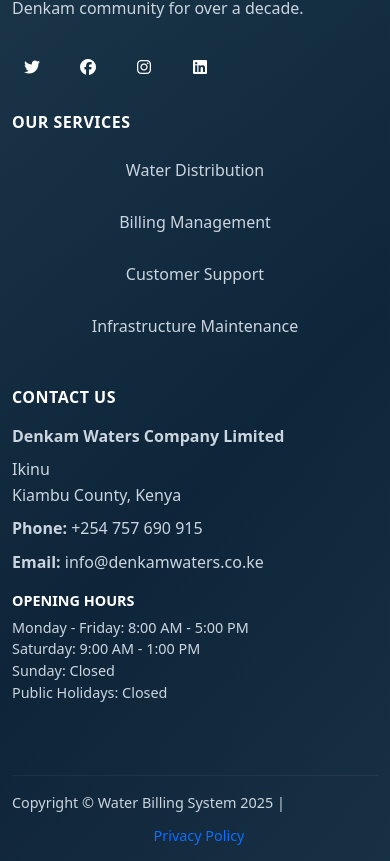
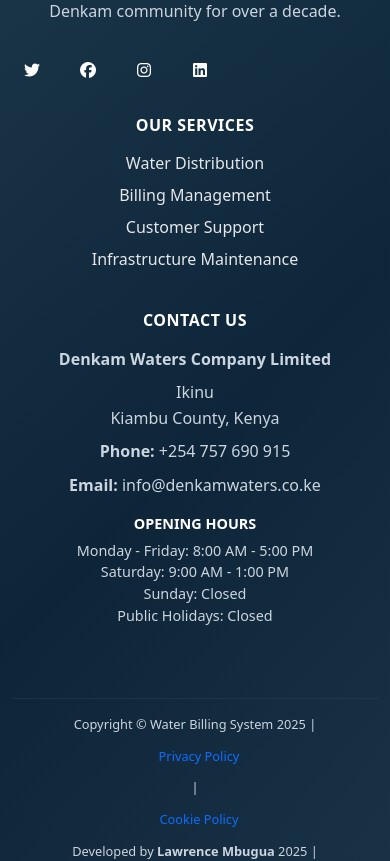
Before and after one commit to kb-diplo/C-Water-bilingsytsme, an Angular app in the folder water-billing-angular/: page /home in a window 390 px wide. Shown: the part 3309-4170 px from the top of the page. Built offline with nearby package versions, Linux system fonts and the light colour scheme.

Commit message:
fix: improve footer services section and mobile layout

```diff
--- a/water-billing-angular/src/app/home/home.component.html
+++ b/water-billing-angular/src/app/home/home.component.html
@@ -167,11 +167,11 @@
       </div>
       <div class="col-lg-4 mb-4">
         <h5 class="footer-title">OUR SERVICES</h5>
-        <ul class="footer-links">
-          <li><a href="#">Water Distribution</a></li>
-          <li><a href="#">Billing Management</a></li>
-          <li><a href="#">Customer Support</a></li>
-          <li><a href="#">Infrastructure Maintenance</a></li>
+        <ul class="footer-services">
+          <li>Water Distribution</li>
+          <li>Billing Management</li>
+          <li>Customer Support</li>
+          <li>Infrastructure Maintenance</li>
         </ul>
       </div>
       <div class="col-lg-4 mb-4">
--- a/water-billing-angular/src/app/home/home.component.scss
+++ b/water-billing-angular/src/app/home/home.component.scss
@@ -529,13 +529,33 @@
       margin-bottom: 0.5rem;
 
       a {
-        color: #cbd5e0;
+        color: #e5e7eb;
         text-decoration: none;
         transition: color 0.3s ease;
 
         &:hover {
           color: var(--primary-blue);
         }
+      }
+    }
+  }
+
+  .footer-services {
+    list-style: none;
+    padding: 0;
+
+    li {
+      margin-bottom: 0.5rem;
+      color: #e5e7eb;
+      position: relative;
+      padding-left: 1rem;
+
+      &:before {
+        content: '•';
+        color: var(--primary-blue);
+        position: absolute;
+        left: 0;
+        font-weight: bold;
       }
     }
   }
@@ -678,6 +698,28 @@
   .feature-card {
     padding: 2rem 1.5rem;
   }
+
+  // Footer mobile improvements
+  .footer-section {
+    text-align: center;
+
+    .footer-brand h4 {
+      font-size: 1.5rem;
+    }
+
+    .footer-services li {
+      padding-left: 0;
+
+      &:before {
+        display: none;
+      }
+    }
+
+    .footer-copyright, .footer-developer {
+      font-size: 0.8rem;
+      text-align: center !important;
+    }
+  }
 }
 
 // Animations
```
